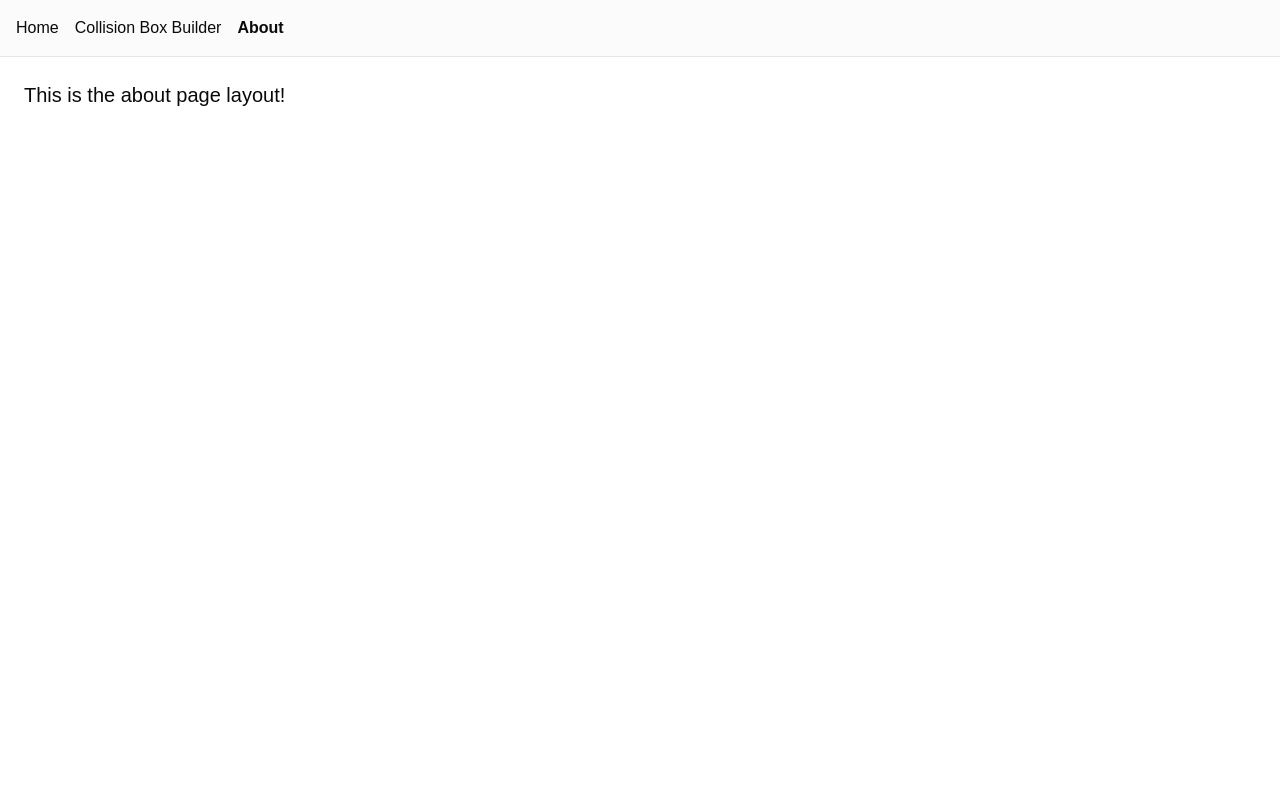
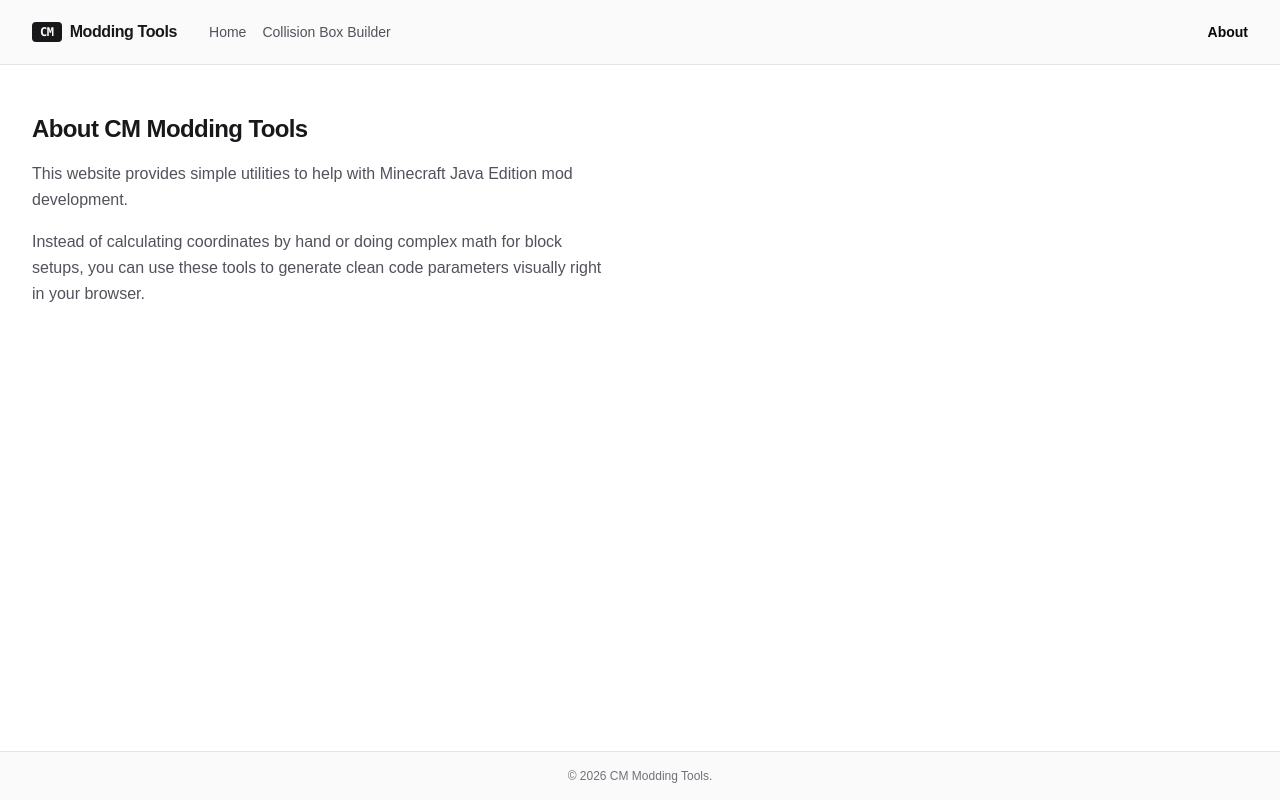
Before and after one commit to ChefMooon/cm-modding-tools, a React (Vite) app: page /about in a window 1280 px wide. Built offline with nearby package versions, Linux system fonts and the light colour scheme.

Commit message:
feat: update basic website pages and info

```diff
--- /dev/null
+++ b/src/components/ui/card.tsx
@@ -0,0 +1,103 @@
+import * as React from "react"
+
+import { cn } from "@/lib/utils"
+
+function Card({
+  className,
+  size = "default",
+  ...props
+}: React.ComponentProps<"div"> & { size?: "default" | "sm" }) {
+  return (
+    <div
+      data-slot="card"
+      data-size={size}
+      className={cn(
+        "group/card flex flex-col gap-(--card-spacing) overflow-hidden rounded-xl bg-card py-(--card-spacing) text-sm text-card-foreground shadow-xs ring-1 ring-foreground/10 [--card-spacing:--spacing(6)] has-[>img:first-child]:pt-0 data-[size=sm]:[--card-spacing:--spacing(4)] *:[img:first-child]:rounded-t-xl *:[img:last-child]:rounded-b-xl",
+        className
+      )}
+      {...props}
+    />
+  )
+}
+
+function CardHeader({ className, ...props }: React.ComponentProps<"div">) {
+  return (
+    <div
+      data-slot="card-header"
+      className={cn(
+        "group/card-header @container/card-header grid auto-rows-min items-start gap-1 rounded-t-xl px-(--card-spacing) has-data-[slot=card-action]:grid-cols-[1fr_auto] has-data-[slot=card-description]:grid-rows-[auto_auto] [.border-b]:pb-(--card-spacing)",
+        className
+      )}
+      {...props}
+    />
+  )
+}
+
+function CardTitle({ className, ...props }: React.ComponentProps<"div">) {
+  return (
+    <div
+      data-slot="card-title"
+      className={cn(
+        "font-heading text-base leading-normal font-medium group-data-[size=sm]/card:text-sm",
+        className
+      )}
+      {...props}
+    />
+  )
+}
+
+function CardDescription({ className, ...props }: React.ComponentProps<"div">) {
+  return (
+    <div
+      data-slot="card-description"
+      className={cn("text-sm text-muted-foreground", className)}
+      {...props}
+    />
+  )
+}
+
+function CardAction({ className, ...props }: React.ComponentProps<"div">) {
+  return (
+    <div
+      data-slot="card-action"
+      className={cn(
+        "col-start-2 row-span-2 row-start-1 self-start justify-self-end",
+        className
+      )}
+      {...props}
+    />
+  )
+}
+
+function CardContent({ className, ...props }: React.ComponentProps<"div">) {
+  return (
+    <div
+      data-slot="card-content"
+      className={cn("px-(--card-spacing)", className)}
+      {...props}
+    />
+  )
+}
+
+function CardFooter({ className, ...props }: React.ComponentProps<"div">) {
+  return (
+    <div
+      data-slot="card-footer"
+      className={cn(
+        "flex items-center rounded-b-xl px-(--card-spacing) [.border-t]:pt-(--card-spacing)",
+        className
+      )}
+      {...props}
+    />
+  )
+}
+
+export {
+  Card,
+  CardHeader,
+  CardFooter,
+  CardTitle,
+  CardAction,
+  CardDescription,
+  CardContent,
+}
--- a/src/routes/__root.tsx
+++ b/src/routes/__root.tsx
@@ -3,16 +3,64 @@ import { TanStackRouterDevtools } from '@tanstack/react-router-devtools'
 
 export const Route = createRootRoute({
   component: () => (
-    <div className="min-h-screen bg-background text-foreground flex flex-col">
-      <nav className="p-4 border-b flex gap-4 bg-muted/40">
-        <Link to="/" className="[&.active]:font-bold hover:underline">Home</Link>
-        <Link to="/collision-box" className="[&.active]:font-bold hover:underline">Collision Box Builder</Link>
-        <Link to="/about" className="[&.active]:font-bold hover:underline">About</Link>
-      </nav>
-      <main className="flex-1 p-6 container mx-auto">
+    <div className="min-h-screen bg-white text-zinc-900 flex flex-col antialiased">
+      {/* Global Navigation Header */}
+      <header className="w-full border-b border-zinc-200 bg-zinc-50">
+        <div className="max-w-7xl mx-auto px-4 sm:px-6 lg:px-8 h-16 flex items-center justify-between">
+
+          {/* Project Identity & Main Tools */}
+          <div className="flex items-center gap-8">
+            <Link to="/" className="flex items-center gap-2 font-sans tracking-tight font-bold text-zinc-900 hover:opacity-80 transition-opacity">
+              <span className="bg-zinc-900 text-white px-2 py-0.5 rounded text-xs font-mono">CM</span>
+              Modding Tools
+            </Link>
+
+            {/* Navigation Workspace Links */}
+            <nav className="flex items-center gap-4 text-sm font-medium text-zinc-600">
+              <Link
+                to="/"
+                className="hover:text-zinc-900 transition-colors [&.active]:text-zinc-950 [&.active]:font-semibold"
+              >
+                Home
+              </Link>
+              <Link
+                to="/collision-box"
+                className="hover:text-zinc-900 transition-colors [&.active]:text-zinc-950 [&.active]:font-semibold"
+              >
+                Collision Box Builder
+              </Link>
+            </nav>
+          </div>
+
+          {/* About Link Positioned on the Right Side */}
+          <div className="flex items-center text-sm font-medium text-zinc-600">
+            <Link
+              to="/about"
+              className="hover:text-zinc-900 transition-colors [&.active]:text-zinc-950 [&.active]:font-semibold"
+            >
+              About
+            </Link>
+          </div>
+
+        </div>
+      </header>
+
+      {/* Main Feature Layout Container */}
+      <main className="flex-1 max-w-7xl w-full mx-auto p-6 sm:p-8 flex flex-col">
         <Outlet />
       </main>
-      <TanStackRouterDevtools />
+
+      {/* Basic Minimal Footer */}
+      <footer className="w-full border-t border-zinc-200 bg-zinc-50 text-xs text-zinc-500 font-sans mt-auto">
+        <div className="max-w-7xl mx-auto px-4 sm:px-6 lg:px-8 h-12 flex items-center justify-center">
+          <div>
+            &copy; {new Date().getFullYear()} CM Modding Tools.
+          </div>
+        </div>
+      </footer>
+
+      {/* Devtools Utility */}
+      <TanStackRouterDevtools position="bottom-right" />
     </div>
   ),
 })
--- a/src/routes/about.tsx
+++ b/src/routes/about.tsx
@@ -1,5 +1,21 @@
 import { createFileRoute } from '@tanstack/react-router'
 
 export const Route = createFileRoute('/about')({
-  component: () => <div className="text-xl font-medium">This is the about page layout!</div>,
+  component: AboutComponent,
 })
+
+function AboutComponent() {
+  return (
+    <div className="max-w-xl space-y-4 py-4">
+      <h1 className="text-2xl font-bold tracking-tight text-zinc-900">
+        About CM Modding Tools
+      </h1>
+      <p className="text-zinc-600 text-base leading-relaxed">
+        This website provides simple utilities to help with Minecraft Java Edition mod development.
+      </p>
+      <p className="text-zinc-600 text-base leading-relaxed">
+        Instead of calculating coordinates by hand or doing complex math for block setups, you can use these tools to generate clean code parameters visually right in your browser.
+      </p>
+    </div>
+  )
+}
--- a/src/routes/index.tsx
+++ b/src/routes/index.tsx
@@ -1,5 +1,6 @@
-import { createFileRoute } from '@tanstack/react-router'
+import { createFileRoute, Link } from '@tanstack/react-router'
 import { Button } from '@/components/ui/button'
+import { Card, CardContent, CardDescription, CardHeader, CardTitle } from '@/components/ui/card'
 
 export const Route = createFileRoute('/')({
   component: HomeComponent,
@@ -7,10 +8,44 @@ export const Route = createFileRoute('/')({
 
 function HomeComponent() {
   return (
-    <div className="space-y-4">
-      <h1 className="text-4xl font-extrabold tracking-tight">Welcome to the Boilerplate Template</h1>
-      <p className="text-muted-foreground text-lg">Vite + React + TanStack Router + Tailwind CSS + shadcn/ui</p>
-      <Button>Click Me</Button>
+    <div className="space-y-12 py-6 max-w-4xl">
+      {/* Hero Section */}
+      <div className="space-y-4">
+        <h1 className="text-4xl font-extrabold tracking-tight lg:text-5xl text-zinc-900">
+          ChefMooon's Modding Tools
+        </h1>
+        <p className="text-zinc-500 text-lg max-w-2xl leading-relaxed">
+          A collection of web-based tools designed for Minecraft Java Edition mod development. Less manual math, more building.
+        </p>
+      </div>
+
+      <hr className="border-zinc-200" />
+
+      {/* Available Tools Grid */}
+      <div className="space-y-6">
+        <div>
+          <h2 className="text-2xl font-bold tracking-tight text-zinc-900">Available Utilities</h2>
+          <p className="text-zinc-500 text-sm">Select a tool below to get started.</p>
+        </div>
+
+        <div className="grid gap-6 sm:grid-cols-2">
+          {/* Tool Card 1 */}
+          <Card className="bg-zinc-50 border-zinc-200 shadow-none">
+            <CardHeader>
+              <CardTitle className="text-lg">Collision Box Builder</CardTitle>
+              <CardDescription>
+                Visually construct and define custom block collision boxes.
+              </CardDescription>
+            </CardHeader>
+            <CardContent>
+              <p className="text-xs text-zinc-500 font-mono mb-4">Outputs: VoxelShape code snippets</p>
+              <Button asChild variant="outline" size="sm">
+                <Link to="/collision-box">Open Tool</Link>
+              </Button>
+            </CardContent>
+          </Card>
+        </div>
+      </div>
     </div>
   )
 }
```
